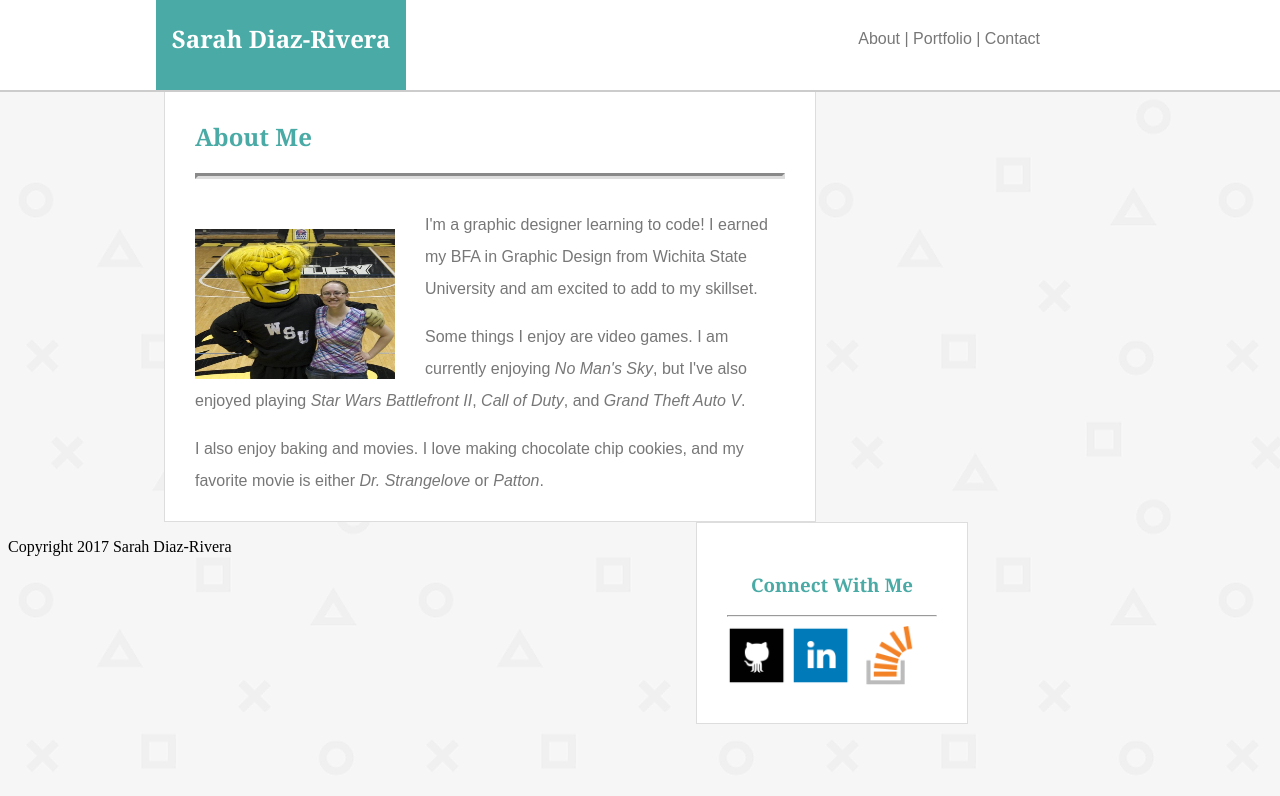
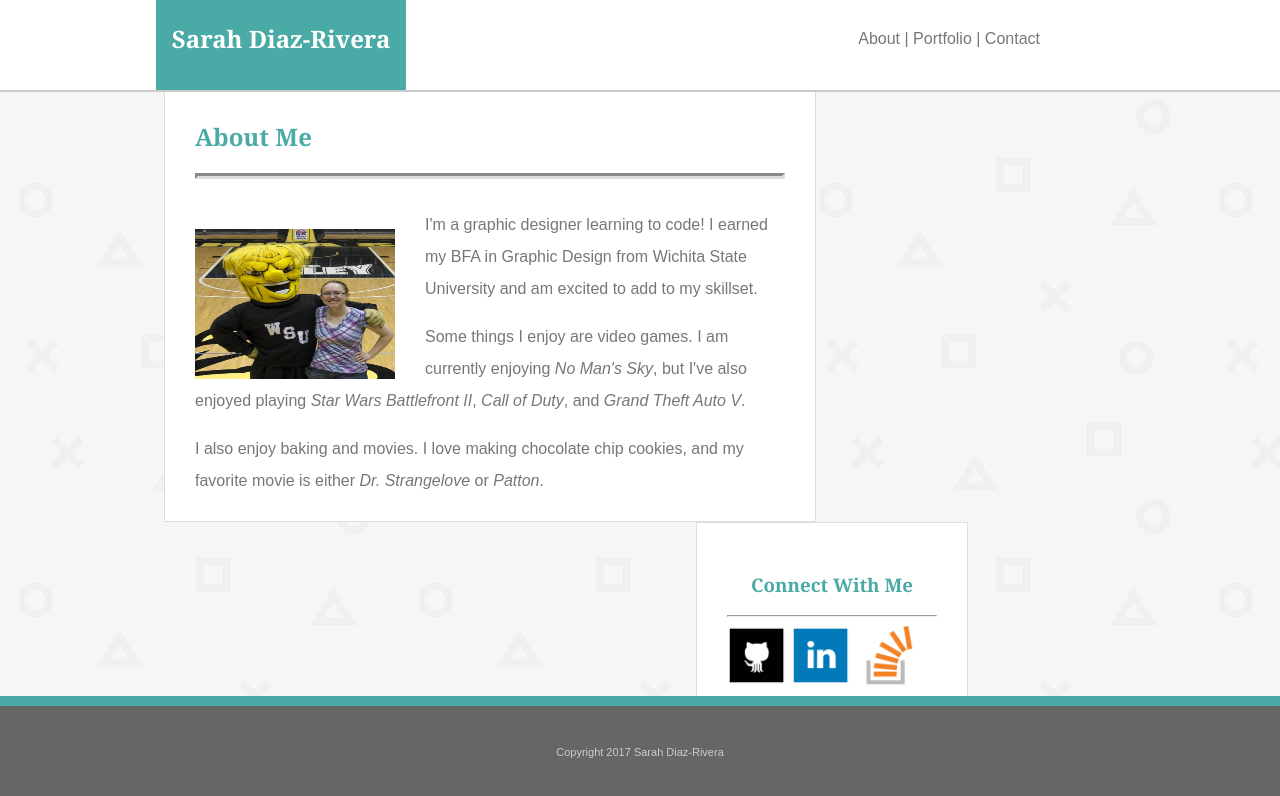
Before and after one commit to sdr2017/Basic-Portfolio, a plain HTML site: page index.html in a window 1280 px wide. Drawn offline with Linux system fonts and the light colour scheme.

Commit message:
footer edits

```diff
--- a/assets/css/style.css
+++ b/assets/css/style.css
@@ -17,7 +17,7 @@ h3 {font-family: 'Georgia', 'Times', 'Times New Roman', serif;
 	text-align: center;
 }
 
- header {
+header {
  	height: 90px;
  	background-color: #ffffff;
  	margin: 0px;
@@ -33,6 +33,25 @@ h3 {font-family: 'Georgia', 'Times', 'Times New Roman', serif;
 	border-color: #cccccc;
 	border-style: solid;
   }
+
+footer {
+	text-align: center;
+	color: #cccccc;
+	font-family: 'Arial', 'Helvetica Neue', 'Helvetica', sans-serif;
+	font-size: 11px;
+	background-color: #666666;
+	border-color: #4aaaa5;
+	border-style: solid;
+	border-top-width: 10px;
+	border-left: 0px;
+	border-right: 0px;
+	border-bottom: 0px;
+	position: absolute;
+    left: 0;
+    bottom: 0;
+    height: 94px;
+    width: 100%;
+}
 
  #tealheader {
  	height: 90px;
--- a/index.html
+++ b/index.html
@@ -54,7 +54,7 @@
 
 
 	<footer>
-		<p>Copyright 2017 Sarah Diaz-Rivera</p>
+		<p style="margin: 40px">Copyright 2017 Sarah Diaz-Rivera</p>
 	</footer>
 
 
```
